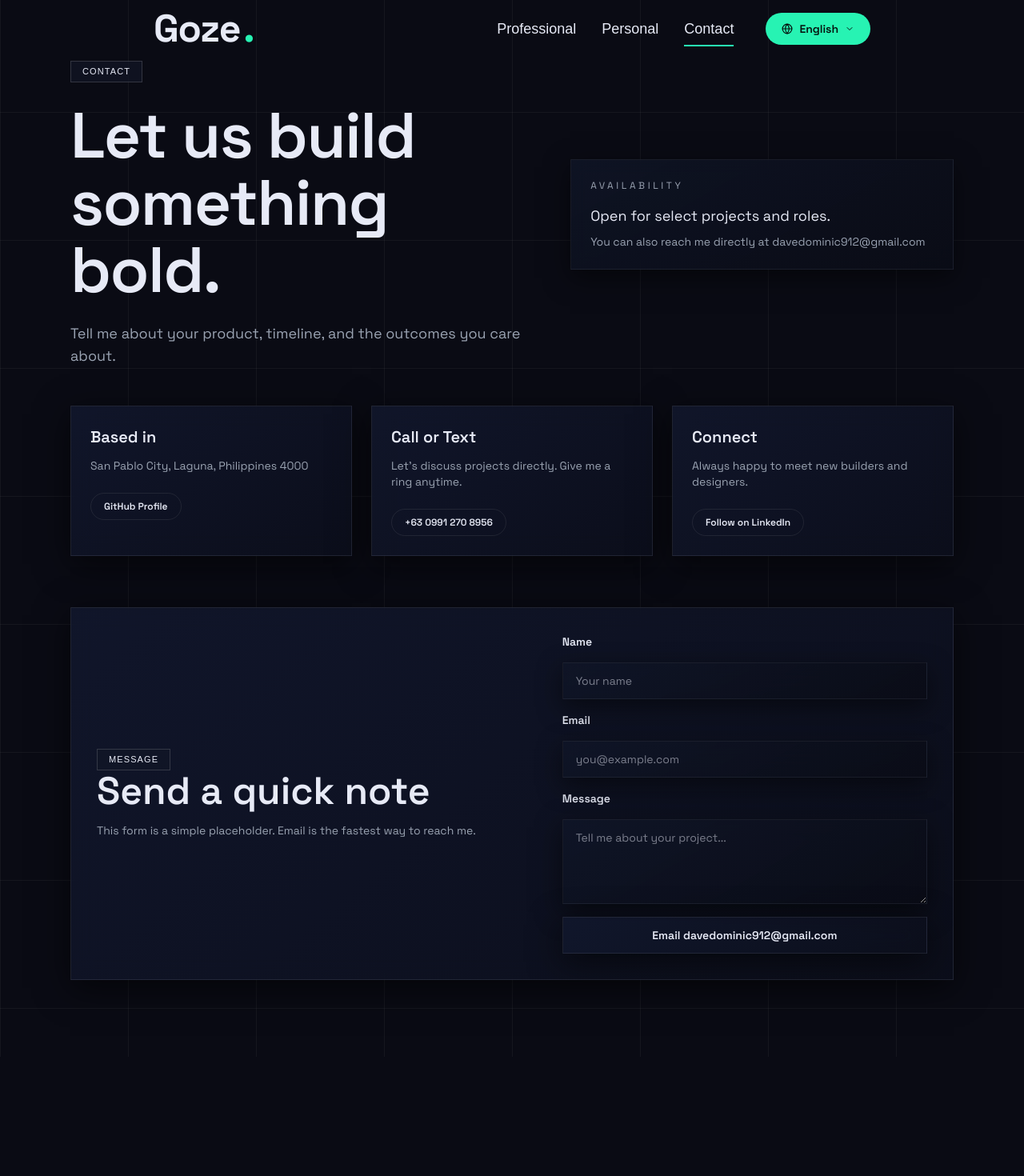
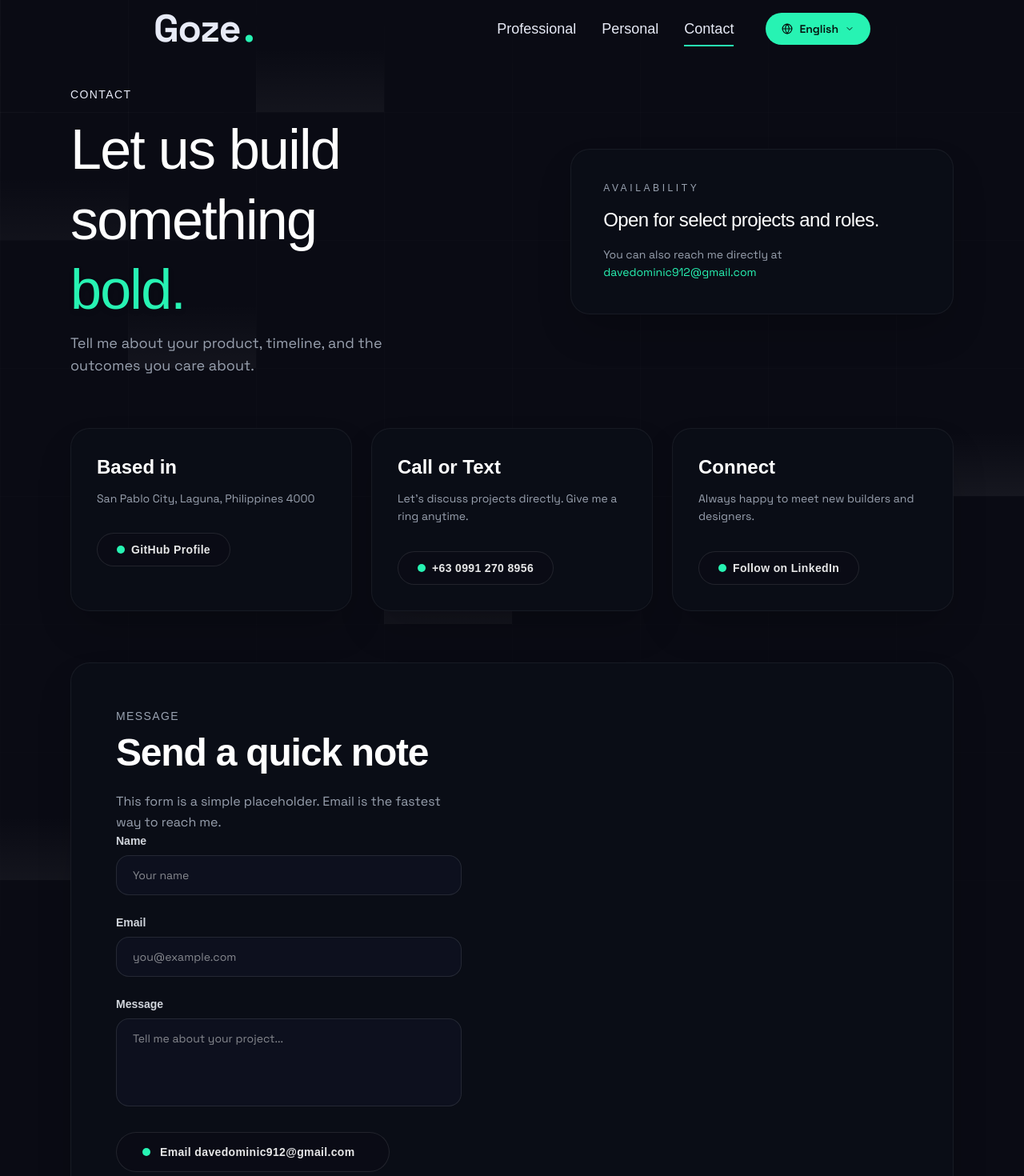
Before and after one commit to httpsdave/httpsdave, a Next.js app: page /contact in a window 1280 px wide. Shown: the part 20-1490 px from the top of the page at 80% size. Before the commit the page ends 1341 px from the top, so only its background shows below. Built offline with nearby package versions, Linux system fonts and the light colour scheme; a web font is replaced by a local one.

Commit message:
fixing UI/UX for contact page

```diff
--- a/src/app/contact/page.tsx
+++ b/src/app/contact/page.tsx
@@ -1,3 +1,9 @@
+"use client";
+
+import React, { useState } from "react";
+import Link from "next/link";
+import { motion } from "framer-motion";
+
 const contactOptions = [
   {
     title: "Based in",
@@ -19,99 +25,224 @@ const contactOptions = [
   },
 ];
 
+function HoverCard({ children, className = "" }: { children: React.ReactNode; className?: string }) {
+  const [mousePos, setMousePos] = useState({ x: 0, y: 0 });
+  const [isHovered, setIsHovered] = useState(false);
+
+  const handleMouseMove = (e: React.MouseEvent<HTMLDivElement>) => {
+    const rect = e.currentTarget.getBoundingClientRect();
+    setMousePos({
+      x: e.clientX - rect.left,
+      y: e.clientY - rect.top,
+    });
+  };
+
+  return (
+    <div
+      className={`relative group rounded-3xl overflow-hidden bg-[#0b0e17] border border-white/5 shadow-2xl ${className}`}
+      onMouseMove={handleMouseMove}
+      onMouseEnter={() => setIsHovered(true)}
+      onMouseLeave={() => setIsHovered(false)}
+    >
+      {/* Rainbow border mask */}
+      <div
+        className="absolute inset-[-1px] z-0 pointer-events-none transition-opacity duration-300"
+        style={{
+          background: "linear-gradient(120deg, #10b981, #eab308, #ec4899, #8b5cf6, #3b82f6)",
+          opacity: isHovered ? 1 : 0,
+          WebkitMaskImage: `radial-gradient(400px circle at ${mousePos.x}px ${mousePos.y}px, black, transparent)`,
+          maskImage: `radial-gradient(400px circle at ${mousePos.x}px ${mousePos.y}px, black, transparent)`
+        }}
+      />
+      {/* Inner dark background so only the border is colored */}
+      <div className="absolute inset-[1px] bg-[#0b0e17]/95 backdrop-blur-3xl rounded-[calc(1.5rem-1px)] z-10" />
+
+      {/* Content */}
+      <div className="relative z-20 h-full w-full">
+        {children}
+      </div>
+    </div>
+  );
+}
+
 export default function ContactPage() {
+  const [pageMousePos, setPageMousePos] = useState({ x: 0, y: 0 });
+
+  const handlePageMouseMove = (e: React.MouseEvent<HTMLDivElement>) => {
+    setPageMousePos({
+      x: e.pageX,
+      y: e.pageY,
+    });
+  };
+
   return (
-    <div className="bg-grid">
-      <section className="mx-auto w-full max-w-6xl px-6 pb-12 pt-16 md:pt-24">
+    <div className="relative min-h-[85vh] flex flex-col justify-center bg-[#0a0b14] overflow-hidden" onMouseMove={handlePageMouseMove}>
+
+      {/* Base Grid Layer */}
+      <div className="absolute top-0 left-0 w-full h-full pointer-events-none z-0 bg-grid opacity-30 [mask-image:linear-gradient(to_bottom,transparent_0%,white_10%,transparent_100%)]" />
+
+      {/* Mouse Reveal Grid Layer - makes grid more visible near cursor */}
+      <div
+        className="absolute top-0 left-0 w-full h-full pointer-events-none z-0 bg-grid"
+        style={{
+          maskImage: `radial-gradient(400px circle at ${pageMousePos.x}px ${pageMousePos.y}px, rgba(255,255,255,0.7), transparent)`,
+          WebkitMaskImage: `radial-gradient(400px circle at ${pageMousePos.x}px ${pageMousePos.y}px, rgba(255,255,255,0.7), transparent)`,
+        }}
+      />
+
+      {/* Scattered Subtle White Grid Cells (Half-cell height: 80px) */}
+      <div className="absolute top-0 left-0 w-full h-full pointer-events-none z-0 overflow-hidden">
+        {/* Top section */}
+        <div className="absolute top-[80px] left-[320px] w-[160px] h-[80px] bg-gradient-to-t from-white/[0.04] to-transparent" />
+        <div className="absolute top-[80px] left-[1440px] w-[160px] h-[80px] bg-gradient-to-t from-white/[0.05] to-transparent" />
+        <div className="absolute top-[240px] left-[0px] w-[160px] h-[80px] bg-gradient-to-t from-white/[0.03] to-transparent" />
+        <div className="absolute top-[240px] left-[800px] w-[160px] h-[80px] bg-gradient-to-t from-white/[0.06] to-transparent" />
+
+        {/* Middle section */}
+        <div className="absolute top-[400px] left-[160px] w-[160px] h-[80px] bg-gradient-to-t from-white/[0.04] to-transparent" />
+        <div className="absolute top-[560px] left-[1120px] w-[160px] h-[80px] bg-gradient-to-t from-white/[0.05] to-transparent" />
+        <div className="absolute top-[560px] left-[1760px] w-[160px] h-[80px] bg-gradient-to-t from-white/[0.03] to-transparent" />
+        <div className="absolute top-[720px] left-[480px] w-[160px] h-[80px] bg-gradient-to-t from-white/[0.04] to-transparent" />
+        <div className="absolute top-[880px] left-[960px] w-[160px] h-[80px] bg-gradient-to-t from-white/[0.06] to-transparent" />
+        <div className="absolute top-[880px] left-[2080px] w-[160px] h-[80px] bg-gradient-to-t from-white/[0.05] to-transparent" />
+
+        {/* Bottom section */}
+        <div className="absolute top-[1040px] left-[0px] w-[160px] h-[80px] bg-gradient-to-t from-white/[0.04] to-transparent" />
+        <div className="absolute top-[1200px] left-[1280px] w-[160px] h-[80px] bg-gradient-to-t from-white/[0.03] to-transparent" />
+        <div className="absolute top-[1360px] left-[640px] w-[160px] h-[80px] bg-gradient-to-t from-white/[0.05] to-transparent" />
+        <div className="absolute top-[1520px] left-[1600px] w-[160px] h-[80px] bg-gradient-to-t from-white/[0.04] to-transparent" />
+      </div>
+
+      <section className="relative z-10 mx-auto w-full max-w-6xl px-6 pb-16 pt-24 md:pt-32">
         <div className="grid gap-10 md:grid-cols-[1.1fr_0.9fr] md:items-center">
-          <div className="space-y-6">
-            <span className="chip">Contact</span>
-            <h1 className="hero-title font-semibold">Let us build something bold.</h1>
-            <p className="text-lg text-[color:var(--muted)]">
+          <div className="flex flex-col space-y-4">
+            <span className="font-mono text-sm tracking-widest text-[#e7eaf6] uppercase">Contact</span>
+
+            <h1 className="text-5xl md:text-6xl xl:text-[70px] font-medium font-mono tracking-tight text-white mb-2 leading-tight flex flex-wrap items-baseline gap-x-4">
+              <span>Let us build something</span>
+              <div className="group relative w-fit cursor-default px-2 -mx-2 overflow-hidden inline-flex">
+                <span className="absolute inset-0 bg-[color:var(--accent)] origin-left scale-x-0 transition-transform duration-500 ease-out z-0 group-hover:scale-x-100"></span>
+                <span className="relative z-10 text-[color:var(--accent)] group-hover:text-[#0a0b14] transition-colors duration-500 drop-shadow-md">bold.</span>
+              </div>
+            </h1>
+
+            <p className="text-lg text-gray-400 font-sans max-w-md">
               Tell me about your product, timeline, and the outcomes you care about.
             </p>
           </div>
-          <div className="surface-soft p-6">
-            <p className="text-xs uppercase tracking-[0.3em] text-[color:var(--muted)]">
+          <HoverCard className="p-8 md:p-10">
+            <p className="text-xs uppercase tracking-[0.3em] font-mono text-[color:var(--muted)]">
               Availability
             </p>
-            <p className="mt-4 text-lg">Open for select projects and roles.</p>
-            <p className="mt-2 text-sm text-[color:var(--muted)]">
-              You can also reach me directly at davedominic912@gmail.com
+            <p className="mt-4 text-xl md:text-2xl font-mono text-white tracking-tight">Open for select projects and roles.</p>
+            <p className="mt-4 text-sm text-gray-400 font-sans leading-relaxed">
+              You can also reach me directly at <span className="text-[color:var(--accent)]">davedominic912@gmail.com</span>
             </p>
-          </div>
+          </HoverCard>
         </div>
       </section>
 
-      <section className="mx-auto w-full max-w-6xl px-6 pb-16">
+      <section className="relative z-10 mx-auto w-full max-w-6xl px-6 pb-16">
         <div className="grid gap-6 md:grid-cols-3">
           {contactOptions.map((option) => (
-            <article key={option.title} className="surface p-6">
-              <h2 className="text-xl font-semibold">{option.title}</h2>
-              <p className="mt-3 text-sm text-[color:var(--muted)]">
+            <HoverCard key={option.title} className="p-8 hover:-translate-y-2 transition-transform duration-300 flex flex-col">
+              <h2 className="text-2xl font-mono font-bold text-white">{option.title}</h2>
+              <p className="mt-3 text-sm text-gray-400 font-sans leading-relaxed flex-1">
                 {option.detail}
               </p>
-              <a
-                className="mt-6 inline-flex rounded-full border border-[color:var(--stroke)] px-4 py-2 text-xs font-semibold"
-                href={option.action}
+
+              <Link href={option.action} target={option.action.startsWith('http') ? "_blank" : undefined}>
+                <motion.div
+                  whileHover={{ scale: 1.05 }}
+                  whileTap={{ scale: 0.95 }}
+                  className="relative flex items-center justify-center gap-3 px-6 py-2.5 rounded-[40px] border border-white/10 bg-[#0a0b14]/50 transition-colors group/btn cursor-pointer overflow-hidden mt-8 w-fit"
                 >
+                  <span className="relative flex items-center gap-2 z-20">
+                    <span className="relative flex-none z-10">
+                      <span className="block w-2.5 h-2.5 rounded-full bg-[color:var(--accent)] transition-transform duration-700 ease-out group-hover/btn:scale-[120] origin-center" />
+                    </span>
+
+                    <span className="font-mono text-white/90 group-hover/btn:text-[#0a0b14] text-sm font-bold tracking-wide z-30 relative transition-colors duration-300">
                       {option.label}
-              </a>
-            </article>
+                    </span>
+                  </span>
+                </motion.div>
+              </Link>
+            </HoverCard>
           ))}
         </div>
       </section>
 
-      <section className="mx-auto w-full max-w-6xl px-6 pb-24">
-        <div className="surface grid gap-6 p-8 md:grid-cols-[1.1fr_0.9fr] md:items-center">
+      <section className="relative z-10 mx-auto w-full max-w-6xl px-6 pb-32">
+        <HoverCard className="grid gap-10 p-10 md:p-14 md:grid-cols-[1fr_1.2fr] md:items-center">
           <div>
-            <p className="chip">Message</p>
-            <h2 className="section-title font-semibold">Send a quick note</h2>
-            <p className="mt-3 text-sm text-[color:var(--muted)]">
+            <span className="font-mono text-sm tracking-widest text-[color:var(--muted)] mb-3 uppercase block">Message</span>
+            <h2 className="text-4xl md:text-5xl font-mono font-bold text-white mb-6 tracking-tight">Send a quick note</h2>
+            <p className="text-base text-gray-400 font-sans leading-relaxed">
               This form is a simple placeholder. Email is the fastest way to reach me.
             </p>
           </div>
-          <form className="grid gap-4" aria-label="Contact form">
-            <label className="text-sm font-semibold" htmlFor="name">
+          <form className="flex flex-col gap-6" aria-label="Contact form" onSubmit={(e) => e.preventDefault()}>
+            <div className="flex flex-col gap-2">
+              <label className="text-sm font-mono font-semibold text-gray-300" htmlFor="name">
                 Name
               </label>
               <input
                 id="name"
                 name="name"
                 type="text"
-              className="surface-soft w-full rounded-xl px-4 py-3 text-sm"
+                className="bg-[#111427]/50 border border-white/10 text-white rounded-2xl px-5 py-3.5 text-sm font-sans focus:outline-none focus:border-[color:var(--accent)] transition-colors"
                 placeholder="Your name"
                 autoComplete="name"
               />
-            <label className="text-sm font-semibold" htmlFor="email">
+            </div>
+
+            <div className="flex flex-col gap-2">
+              <label className="text-sm font-mono font-semibold text-gray-300" htmlFor="email">
                 Email
               </label>
               <input
                 id="email"
                 name="email"
                 type="email"
-              className="surface-soft w-full rounded-xl px-4 py-3 text-sm"
+                className="bg-[#111427]/50 border border-white/10 text-white rounded-2xl px-5 py-3.5 text-sm font-sans focus:outline-none focus:border-[color:var(--accent)] transition-colors"
                 placeholder="you@example.com"
                 autoComplete="email"
               />
-            <label className="text-sm font-semibold" htmlFor="message">
+            </div>
+
+            <div className="flex flex-col gap-2">
+              <label className="text-sm font-mono font-semibold text-gray-300" htmlFor="message">
                 Message
               </label>
               <textarea
                 id="message"
                 name="message"
                 rows={4}
-              className="surface-soft w-full rounded-xl px-4 py-3 text-sm"
+                className="bg-[#111427]/50 border border-white/10 text-white rounded-2xl px-5 py-3.5 text-sm font-sans focus:outline-none focus:border-[color:var(--accent)] transition-colors resize-none"
                 placeholder="Tell me about your project..."
               />
-            <a
-              href="mailto:davedominic912@gmail.com"
-              className="surface inline-flex items-center justify-center rounded-full px-6 py-3 text-sm font-semibold"
+            </div>
+
+            <Link href="mailto:davedominic912@gmail.com" className="w-fit">
+              <motion.div
+                whileHover={{ scale: 1.05 }}
+                whileTap={{ scale: 0.95 }}
+                className="relative flex items-center justify-center gap-3 px-8 py-3.5 rounded-[40px] border border-white/10 bg-[#0a0b14]/50 transition-colors group/btn cursor-pointer overflow-hidden mt-2"
               >
-              Email davedominic912@gmail.com
-            </a>
+                <span className="relative flex items-center gap-3 z-20">
+                  <span className="relative flex-none z-10">
+                    <span className="block w-2.5 h-2.5 rounded-full bg-[color:var(--accent)] transition-transform duration-700 ease-out group-hover/btn:scale-[120] origin-center" />
+                  </span>
+
+                  <span className="font-mono text-white/90 group-hover/btn:text-[#0a0b14] text-sm font-bold tracking-wide z-30 relative transition-colors duration-300">
+                    Email davedominic912@gmail.com <span className="inline-block opacity-0 -ml-2 group-hover/btn:opacity-100 group-hover/btn:ml-1 transition-all duration-300">→</span>
+                  </span>
+                </span>
+              </motion.div>
+            </Link>
           </form>
-        </div>
+        </HoverCard>
       </section>
     </div>
   );
```
Also changed, not shown: src/app/personal/page.tsx (+9 -9 lines). Lines whose indentation alone changed are shown as unchanged.
